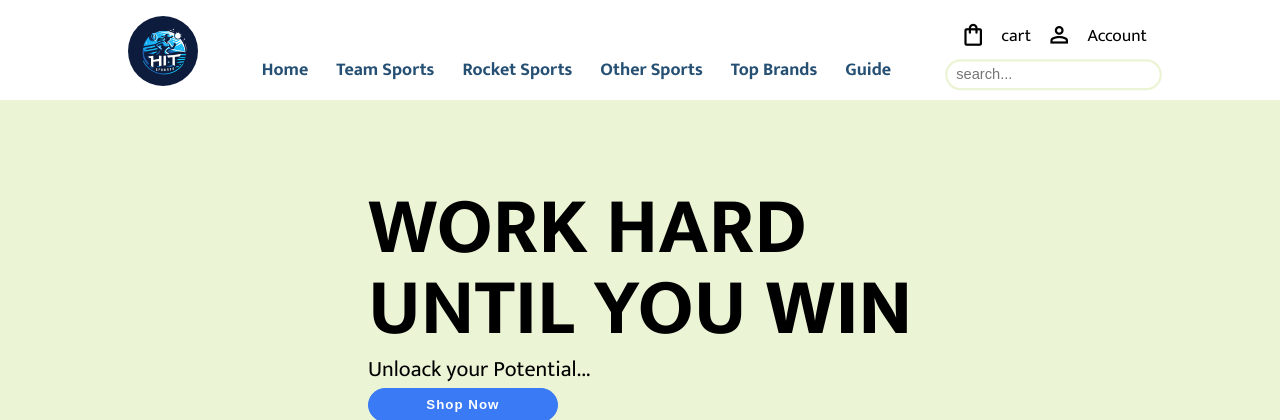
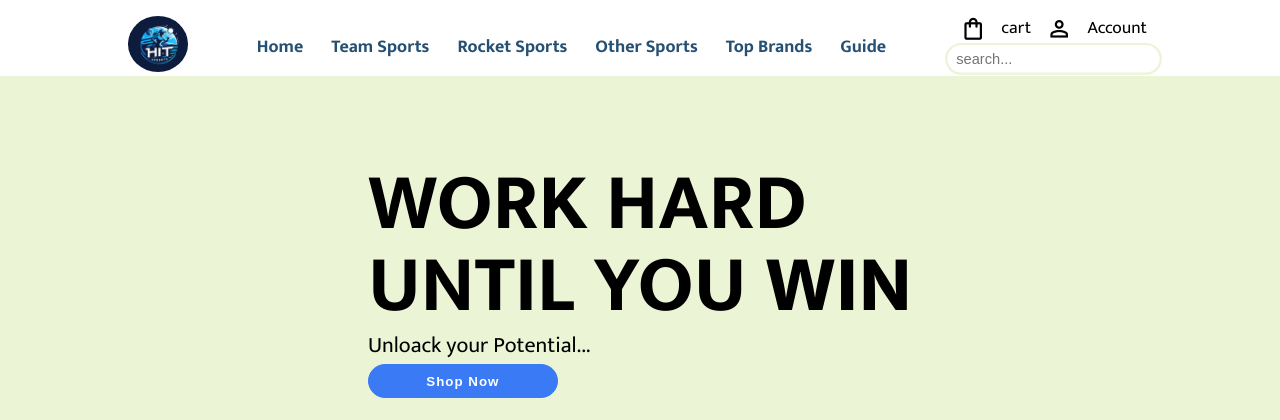
Before and after one commit to ChiragRathod25/Sports-Inventory-Management, a PHP site: page /HTML/index.html in a window 1280 px wide. Shown: the top 420 px of the page. Run offline with PHP 8.4, Linux system fonts and the light colour scheme; some web fonts are replaced.

Commit message:
header-footer-update

```diff
--- a/CSS/header-footer.css
+++ b/CSS/header-footer.css
@@ -1,4 +1,5 @@
-
+@import url(https://fonts.googleapis.com/css2?family=Material+Symbols+Outlined:opsz,wght,FILL,GRAD@24,400,0,0);
+@import url(https://fonts.googleapis.com/css2?family=Material+Symbols+Outlined:opsz,wght,FILL,GRAD@24,400,0,0);
 /* header and footer design  */
 header,
 footer {
@@ -36,6 +37,7 @@ header>.logo>img {
 h2 {
     text-align: center;
 }
+
 
 #nav {
     width: 100%;
@@ -119,6 +121,17 @@ h2 {
     display: block;
 }
 
+
+.logo {
+    /* background-color: black; */
+    background-image: url('../CSS/logos/logo4.jpeg');
+    min-width: 60px;
+    height: auto;
+    border-radius: 50%;
+    background-size: cover;
+    background-position: center;
+}
+
 .right-search-login {
     justify-content: space-evenly;
     transform: scale(1.1);
@@ -137,6 +150,8 @@ h2 {
 .account-cart span:hover{
     cursor: pointer;
 }
+
+
 /* footer css */
 #main_footer_container {
     display: flex;
--- a/CSS/style.css
+++ b/CSS/style.css
@@ -1,5 +1,6 @@
 @import url('https://fonts.googleapis.com/css2?family=Anta&display=swap');
 @import url('https://fonts.googleapis.com/css2?family=Anta&family=Mukta:wght@200;300;400;500;600;700;800&display=swap');
+@import url('https://fonts.googleapis.com/icon?family=Material+Icons');
 
 /* Varialble decalration */
 :root {
--- a/HTML/Item/item-details.html
+++ b/HTML/Item/item-details.html
@@ -5,7 +5,7 @@
     <meta name="viewport" content="width=device-width, initial-scale=1.0">
     <title>Item Details</title>
     <link rel="stylesheet" href="../../CSS/style.css">
-    <link rel="stylesheet" href="../CSS/header-footer.css">
+    <link rel="stylesheet" href="../../CSS/header-footer.css">
     <link rel="stylesheet" href="../../CSS/item/item_details.css">
 </head>
 <body>
@@ -13,7 +13,7 @@
 
   <header class="flex-row">
     <div class="logo">
-      <img src="../CSS/logos/logo4.jpeg" alt="">
+      <!-- <img src="../CSS/logos/logo4.jpeg" alt=""> -->
     </div>
     <div class="navbar">
       <nav id="nav">
--- a/HTML/Item/item-listed.html
+++ b/HTML/Item/item-listed.html
@@ -7,14 +7,14 @@
     <title>Listed Items</title>
     <link rel="stylesheet" href="../../CSS/item/item-listed.css">
     <link rel="stylesheet" href="../../CSS/style.css">
-    <link rel="stylesheet" href="../CSS/header-footer.css">
+    <link rel="stylesheet" href="../../CSS/header-footer.css">
 </head>
 
 <body>
 
     <header class="flex-row">
         <div class="logo">
-          <img src="../CSS/logos/logo4.jpeg" alt="">
+          <!-- <img src="../CSS/logos/logo4.jpeg" alt=""> -->
         </div>
         <div class="navbar">
           <nav id="nav">
--- a/HTML/Registration and Login/sports_login.html
+++ b/HTML/Registration and Login/sports_login.html
@@ -6,14 +6,14 @@
     <meta name="viewport" content="width=device-width, initial-scale=1.0">
     <title>Shop Registration</title>
     <link rel="stylesheet" href="../../CSS/style.css">
-  <link rel="stylesheet" href="../CSS/header-footer.css">
+  <link rel="stylesheet" href="../../CSS/header-footer.css">
     <link rel="stylesheet" href="../../CSS/registration and Login/sports.css">
 </head>
 
 <body>
   <header class="flex-row">
     <div class="logo">
-      <img src="../CSS/logos/logo4.jpeg" alt="">
+      <!-- <img src="../CSS/logos/logo4.jpeg" alt=""> -->
     </div>
     <div class="navbar">
       <nav id="nav">
--- a/HTML/Registration and Login/sports_regi.html
+++ b/HTML/Registration and Login/sports_regi.html
@@ -5,7 +5,7 @@
     <meta name="viewport" content="width=device-width, initial-scale=1.0">
     <link rel="stylesheet" href="../../CSS/style.css">
 
-  <link rel="stylesheet" href="../CSS/header-footer.css">
+  <link rel="stylesheet" href="../../CSS/header-footer.css">
     <link rel="stylesheet" href="../../CSS/registration and Login/sports.css">
     <title>Registration</title>
 </head>
@@ -13,7 +13,7 @@
 
   <header class="flex-row">
     <div class="logo">
-      <img src="../CSS/logos/logo4.jpeg" alt="">
+      <!-- <img src="../CSS/logos/logo4.jpeg" alt=""> -->
     </div>
     <div class="navbar">
       <nav id="nav">
--- a/HTML/index.html
+++ b/HTML/index.html
@@ -7,18 +7,18 @@
   <meta name="viewport" content="width=device-width, initial-scale=1.0">
   <link rel="stylesheet" href="../CSS/style.css">
   <link rel="stylesheet" href="../CSS/header-footer.css">
-  <link rel="stylesheet" href="https://fonts.googleapis.com/icon?family=Material+Icons">
+  <!-- <link rel="stylesheet" href=""> -->
+  <!-- <link rel="stylesheet"
+    href="" />
   <link rel="stylesheet"
-    href="https://fonts.googleapis.com/css2?family=Material+Symbols+Outlined:opsz,wght,FILL,GRAD@24,400,0,0" />
-  <link rel="stylesheet"
-    href="https://fonts.googleapis.com/css2?family=Material+Symbols+Outlined:opsz,wght,FILL,GRAD@24,400,0,0" />
+    href="" /> -->
   <title>Sports Inventory Management</title>
 </head>
 
 <body>
   <header class="flex-row">
     <div class="logo">
-      <img src="../CSS/logos/logo4.jpeg" alt="">
+      <!-- <img src="../CSS/logos/logo4.jpeg" alt=""> -->
     </div>
     <div class="navbar">
       <nav id="nav">
```
